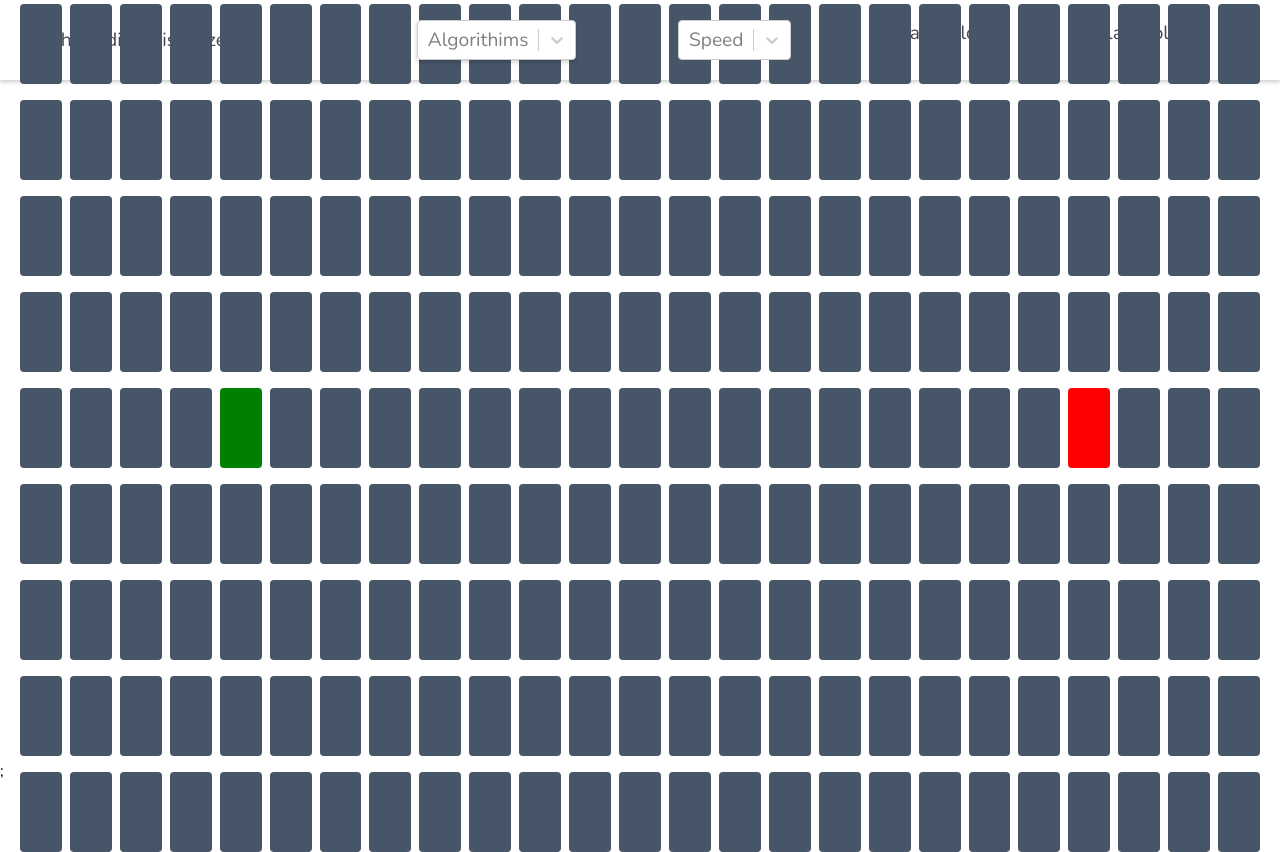
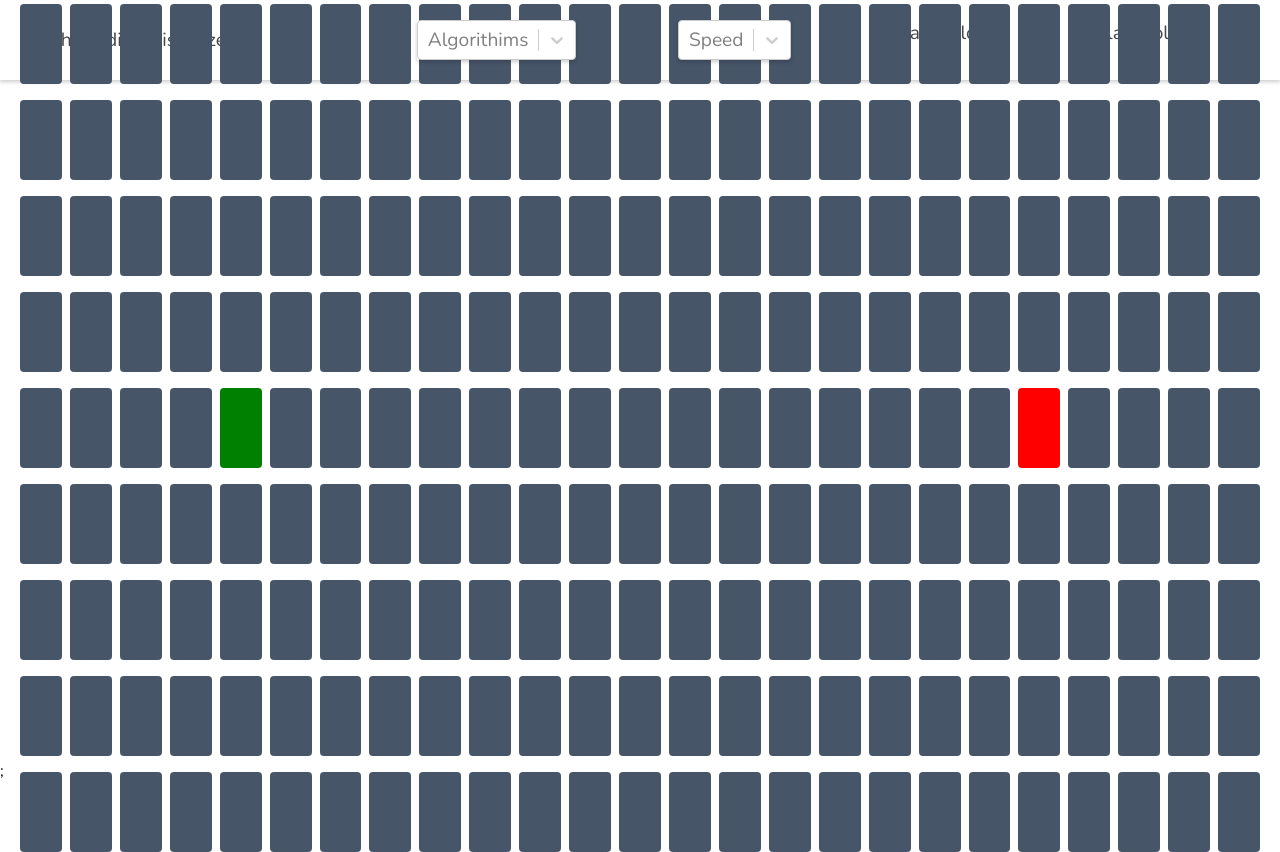
Before and after one commit to CodeJeffreyG/PathFindingVisualizer, a React (Create React App) app: page / in a window 1280 px wide. Built offline with nearby package versions, Linux system fonts and the light colour scheme.

Commit message:
static start static end

```diff
--- a/src/components/Grid/Grid.tsx
+++ b/src/components/Grid/Grid.tsx
@@ -30,10 +30,9 @@ const Algos = () => {
       let elementsArray: Array<Node> | any = [];
 
       for (let col = 0; col < 25; col += 1) {
-        let rowAndCol = `${row},${col}`;
         if (row === 4 && col === 4)
           elementsArray.push({ ...node, row: row, col: col, isStart: true });
-        else if (row === 4 && col === 21)
+        else if (row === 4 && col === 20)
           elementsArray.push({ ...node, row: row, col: col, isFinish: true });
         else elementsArray.push({ ...node, row: row, col: col });
       }
--- a/src/components/SelectBox/SelectBox.tsx
+++ b/src/components/SelectBox/SelectBox.tsx
@@ -22,7 +22,7 @@ const Speed = () => {
     { value: "fast", label: "Fast" },
   ];
 
-  return <Select options={options} placeholder="Speed" />;
+  return <Select options={options} placeholder="Speed" className="speed-menu"/>;
 };
 
 export { Algos, Speed };
--- a/src/components/SelectBox/select.css
+++ b/src/components/SelectBox/select.css
@@ -1,4 +1,8 @@
 .algo-menu {
+  box-shadow: 0 2px 4px rgba(0, 0, 0, 0.2);
+}
+
+.speed-menu {
   box-shadow: 0 2px 4px rgba(0, 0, 0, 0.2);
 }
 
```
